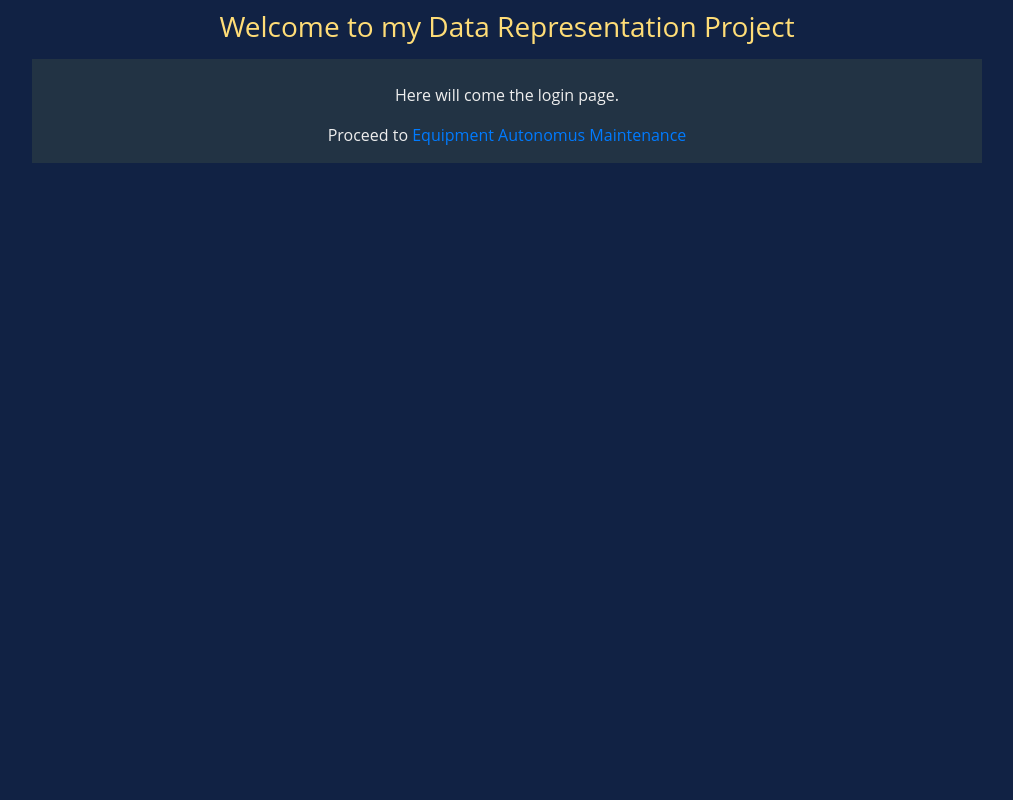
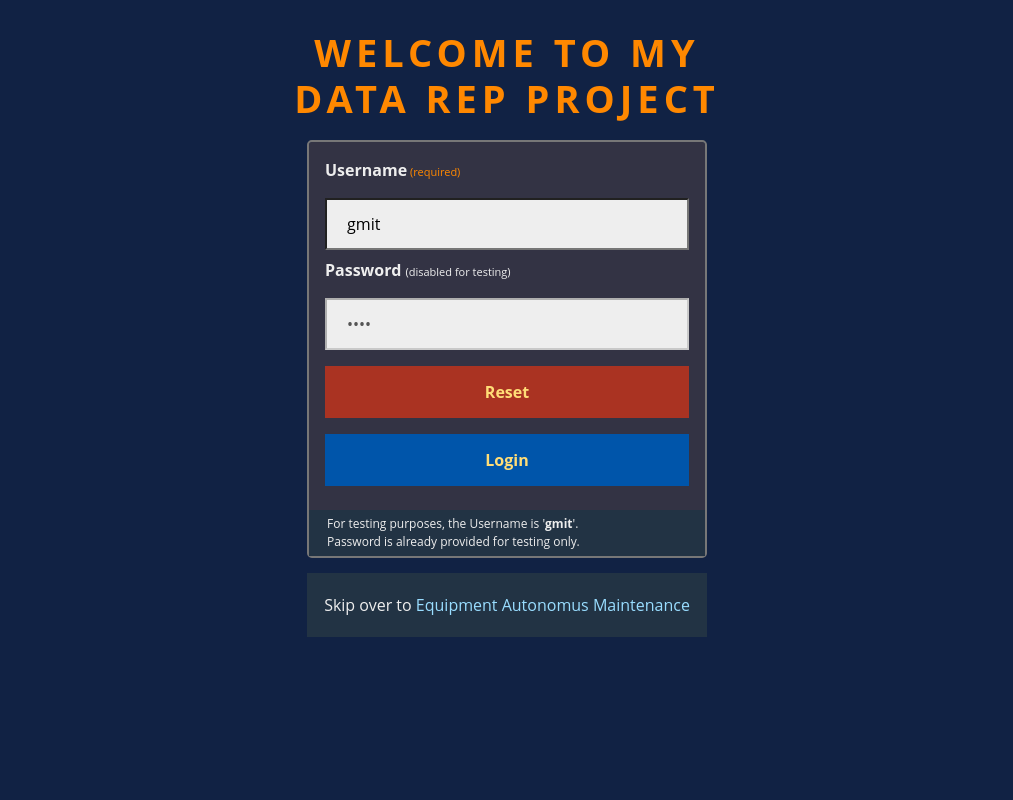
Before and after one commit to andkoc001/Data_Rep_Project, a Flask app: page / in a window 1280 px wide. Shown: the whole page, without its empty margins (133-1146 px from the left). Run offline with Flask 2, Linux system fonts and the light colour scheme; some libraries are stand-ins or nearby versions.

Commit message:
Login page updated; minor UX tweaks

```diff
--- a/static/style.css
+++ b/static/style.css
@@ -19,6 +19,7 @@ for_reference_only /* Non existing element, but left here because my IDE shows t
 
 	color: #eee; /* 1st text colour - main text */
 	color: #bbd; /* 2nd text colour, in-text links */
+	color: #9BC; /* 3nd text colour, placeholders */
 
 	color: #9df; /* 1st headline colour, section title */
 
@@ -70,6 +71,28 @@ h1.logo_title
 
 /* ### ### ### */
 
+/* unvisited link */
+a:link {
+		color: #eee;
+}
+
+/* visited link */
+a:visited {
+		color: #eee;
+}
+
+/* mouse over link */
+a:hover {
+		color: #eee;
+}
+
+/* selected link */
+a:active {
+		color: #eee;
+}
+
+/* ### ### ### */
+
 /* Navigation Bar */
 #topnav
 {
@@ -114,7 +137,7 @@ h1.logo_title
 
 .menu a:hover
 {
-	background-color: #04a;
+	background-color: #049;
 	color: #fd7;
 }
 
@@ -254,18 +277,18 @@ button:hover
 }
 
 ::placeholder {
-  color: lightblue;
+  color: #9BC;
   opacity: 1; /* Firefox */
 }
 .form-control::placeholder { /* Chrome, Firefox, Opera, Safari 10.1+ */
-            color: lightblue;
+            color: #9BC;
             opacity: 1; /* Firefox */
 }
 .form-control:-ms-input-placeholder { /* Internet Explorer 10-11 */
-            color: lightblue;
+            color: #9BC;
 }
 .form-control::-ms-input-placeholder { /* Microsoft Edge */
-						color: lightblue;
+						color: #9BC;
 }
 
 /* ### ### ### */
@@ -310,6 +333,26 @@ button:hover
 	color: #bbd;
 }
 
+
+.links a
+{
+	text-decoration: none;
+	display: block;
+	padding: 0px 15px;
+}
+
+a:links
+{
+	color: #eee;
+	text-decoration: none;
+	display: block;
+}
+
+.links a:hover
+{
+	text-decoration: none;
+}
+
 /* Defines style for the boxes in the footer linking to the GMIT website */
 .gmit
 {
@@ -349,13 +392,6 @@ button:hover
 	background-color: #139fd7;
 }
 
-a.link
-{
-	color: #eee;
-	text-decoration: none;
-	display: block;
-}
-
 
 /* ### ### ### */
 
--- /dev/null
+++ b/static/style_login.css
@@ -0,0 +1,120 @@
+/*
+Title: Data Representation Project, GMIT 2020
+Author: Andrzej Kocielski, G00376291@gmit.ie
+GitHub: https://github.com/andkoc001/Data_Rep_Project
+Lecturer: Dr. Andrew Beatty
+Styles adopted from: https://github.com/andkoc001/Web_App_Dev/blob/master/Project/style.css
+*/
+
+
+/* ### ### ### */
+/* Login page; adopted from: https://www.w3schools.com/howto/tryit.asp?filename=tryhow_css_login_form_modal */
+
+
+/* Defines properties (mostly visual) for all buttons of this class */
+.submit
+{
+	background-color: #05a;
+	color: #fd7;
+	font-weight: 700;
+	padding: 14px 20px;
+	margin: 8px 0;
+	border: none;
+	cursor: pointer;
+	border-radius: 0px;
+	float: left;
+}
+
+.submit:hover
+{
+	opacity: 0.8;
+}
+
+/* The below defines the style of buttons with the .reset class, removing already provided (but not submitted) content in the forms */
+.reset
+{
+	background-color: #a32;
+	color: #fd7;
+	font-weight: 700;
+	padding: 14px 20px;
+	margin: 8px 0;
+	border: none;
+	cursor: pointer;
+	border-radius: 0px;
+	float: right;
+}
+
+.reset:hover
+{
+	opacity: .8;
+}
+
+
+/* ### ### ### */
+/*Login window, adopted from: https://www.w3schools.com/howto/tryit.asp?filename=tryhow_css_login_form_modal
+
+/* --- --- --- */
+/* Centre the form */
+#loginbox
+{
+	padding: 16px;
+}
+
+.hint
+{
+	background-color: #234;
+	font-size: 12px;
+	padding: 5px 18px;
+}
+
+/* The Modal (login box) */
+.modal
+{
+	display: block;
+	position: fixed; /* Stay in place */
+	z-index: 1; /* Sit on top */
+	left: 0;
+	top: 0;
+	width: 100%; /* Full width */
+	height: 100%; /* Full height */
+	overflow: auto; /* Enable scroll if needed */
+	padding-top: 40px;
+}
+
+/* Modal Content/Box */
+.modal-content
+{
+	background-color: #334;
+	margin: 100px auto 10px auto; /* 100px from the top, 10px from the bottom and centered */
+	border: 2px solid #777;
+	width:  50%;
+	max-width: 400px;
+	min-width: 300px;
+}
+
+/* Full-width input fields */
+input[type=text], input[type=email], input[type=password], input[type=address], input[type=tel]
+{
+	width: 100%;
+	padding: 12px 20px;
+	margin: 8px 0;
+	display: inline-block;
+	box-sizing: border-box;
+	background-color: #eee;
+}
+
+textarea, input[type=date], input[type=time], input[type=number]
+{
+	background-color: #eee;
+}
+
+/* Add Zoom Animation */
+.animate {
+	animation: animatezoom 0.4s
+}
+
+@keyframes animatezoom
+{
+	from {transform: scale(.5)}
+	to {transform: scale(1)}
+}
--- a/templates/index.html
+++ b/templates/index.html
@@ -18,6 +18,7 @@
     <link rel="stylesheet" href="https://stackpath.bootstrapcdn.com/bootstrap/4.3.1/css/bootstrap.min.css"
         integrity="sha384-ggOyR0iXCbMQv3Xipma34MD+dH/1fQ784/j6cY/iJTQUOhcWr7x9JvoRxT2MZw1T" crossorigin="anonymous">
     <!-- Reference to external style file (overrides the bootstrap style, because it is placed below in this file -->
+    <link rel="stylesheet" href="../static/style_login.css" type="text/css" />
     <link rel="stylesheet" href="../static/style.css" type="text/css" />
     <!-- AJAX reference -->
     <script src="https://ajax.aspnetcdn.com/ajax/jQuery/jquery-3.5.1.js"></script>
@@ -26,16 +27,54 @@
 </head>
 
 <body>
+    <header>
+        <!-- this is a semantic tag - more in start.html file -->
+        <h1 class="logo_title"> Welcome to my </br>Data Rep Project </h1>
+    </header>
 
     <main class="mainsection">
-        <h1>Welcome to my Data Representation Project</h1>
-        <section class="core">
-            </br>
+        <section>
+            <!-- Login box, adopted from: https://www.w3schools.com/howto/tryit.asp?filename=tryhow_css_login_form_modal-->
+            <div id="login_pop" class="modal">
 
-            <p>Here will come the login page.</p>
-            <p>Proceed to <a href="../static/equipment.html">Equipment Autonomus Maintenance</a></p>
+                <form class="modal-content animate" action="../static/equipment.html" method="GET">
+
+                    <div id="loginbox">
+                        <label for="u_name"><b>Username</b><span style="color: #f80; font-size: 11px;">
+                                (required)</span></label>
+                        <input name="u_name" type="text" placeholder="Enter Username" value="gmit" required>
+
+                        <label for="passw"><b>Password</b> <span style="font-size: 11px;"> (disabled for
+                                testing)</span></label>
+                        <input name="passw" type="password" placeholder="Disabled while testing" value="gmit" required
+                            disabled>
+
+                        <!-- Below line is a JavaScript validation, disabled for simplicity -->
+                        <!-- <button class="reset" type="reset" value="Reset" style="width: 100%;"> Reset </button> -->
+                        <input type="reset" class="reset" value="Reset" style="width: 100%;" />
+
+                        <!-- Below line is a JavaScript validation, disabled for simplicity -->
+                        <!-- <button class="submit" type="submit" onclick="check(this.form)" style="width: 100%;"> Login </button> -->
+                        <input type="submit" class="submit" value="Login" style="width: 100%;" />
+                    </div>
+
+                    <div class="hint">
+                        For testing purposes, the Username is '<b>gmit</b>'. </br>
+                        Password is already provided for testing only.
+                    </div>
+
+                </form>
+                <div class="core" style="width: 400px;">
+                    <p style="margin: 20px 0px;">Skip over to <a href="../static/equipment.html"
+                            style="color: #9df; text-decoration: none;">Equipment Autonomus
+                            Maintenance</a></p>
+                </div>
+            </div>
         </section>
     </main>
+
+    <button onclick="topFunction()" id="toTop" title="Go to top">Top</button>
+
 </body>
 
 </html>
```
Also changed, not shown: static/equipment.html (+4 -4 lines).
